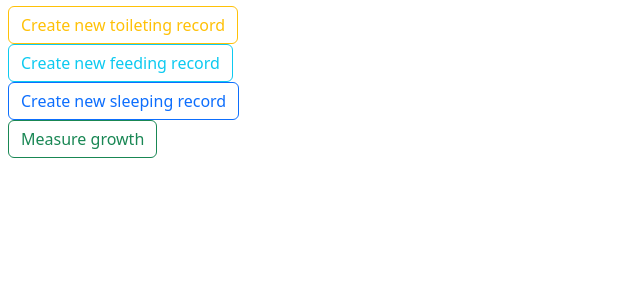
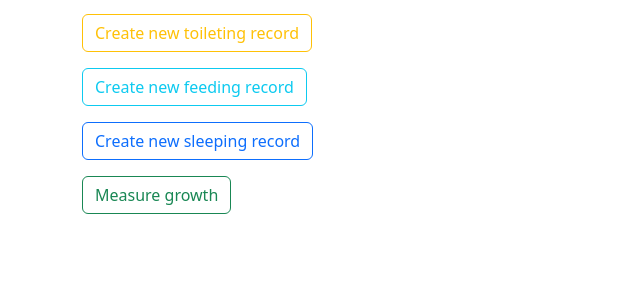
Before and after one commit to nikicrow/baby-data-app, a Django app: page /baby_records/ in a window 1280 px wide. Shown: the part 90-388 px from the top of the page, without its empty margins (0-640 px from the left). Run offline with Django 4.2, Linux system fonts and the light colour scheme; some libraries are stand-ins or nearby versions.

Commit message:
pretty up indents on html

```diff
--- a/baby_records/templates/baby_records/index.html
+++ b/baby_records/templates/baby_records/index.html
@@ -36,16 +36,16 @@
 
 
 <body>
-    <div class="d-flex justify-content-between px-2">
+    <div class="container py-2">
         <a class="btn btn-outline-warning" href="/baby_records/toilet_form" role="button">Create new toileting record</a>
     </div>
-    <div class="d-flex justify-content-between px-2">
+    <div class="container py-2">
         <a class="btn btn-outline-info" href="/baby_records/feeding_form" role="button">Create new feeding record</a>
     </div>
-    <div class="d-flex justify-content-between px-2">
+    <div class="container py-2">
         <a class="btn btn-outline-primary" href="/baby_records/sleeping_form" role="button">Create new sleeping record</a>
     </div>
-    <div class="d-flex justify-content-between px-2">
+    <div class="container py-2">
         <a class="btn btn-outline-success" href="/baby_records/growth_form" role="button">Measure growth</a>
     </div>
 
--- a/baby_records/templates/baby_records/main_growth.html
+++ b/baby_records/templates/baby_records/main_growth.html
@@ -33,12 +33,13 @@
     <centre></centre>
     <h1 class="text-center">Hello! Welcome to the Baby Crow {{entry_type}} records </h1>
 </header>
-<div class="d-flex justify-content-between px-2">
+<div class="container py-2">
     <a class="btn btn-outline-warning" href="/baby_records/growth_form" role="button">Create new {{entry_type}} record</a>
 </div>
 
 
 <body>
+<div class="container py-2">
 <h2>Latest {{entry_type}} entries below:</h2>
 {% if latest_records_list %}
     <table class="table">
@@ -72,6 +73,6 @@
 {% else %}
     <p>No {{entry_type}} records are available.</p>
 {% endif %}
-
+</div>
 </body>
 </html>
--- a/baby_records/templates/baby_records/main_sleep.html
+++ b/baby_records/templates/baby_records/main_sleep.html
@@ -33,12 +33,13 @@
     <centre></centre>
     <h1 class="text-center">Hello! Welcome to the Baby Crow {{entry_type}} records </h1>
 </header>
-<div class="d-flex justify-content-between px-2">
+<div class="container py-2">
     <a class="btn btn-outline-warning" href="/baby_records/sleeping_form" role="button">Create new {{entry_type}} record</a>
 </div>
 
 
 <body>
+<div class="container py-2">
 <h2>Latest {{entry_type}} entries below:</h2>
 {% if latest_records_list %}
     <table class="table">
@@ -72,6 +73,6 @@
 {% else %}
     <p>No {{entry_type}} records are available.</p>
 {% endif %}
-
+</div>
 </body>
 </html>
--- a/baby_records/templates/baby_records/main_toilet.html
+++ b/baby_records/templates/baby_records/main_toilet.html
@@ -33,12 +33,13 @@
     <centre></centre>
     <h1 class="text-center">Hello! Welcome to the Baby Crow {{entry_type}} records </h1>
 </header>
-<div class="d-flex justify-content-between px-2">
+<div class="container py-2">
     <a class="btn btn-outline-warning" href="/baby_records/toilet_form" role="button">Create new {{entry_type}} record</a>
 </div>
 
 
 <body>
+<div class="container py-2">
 <h2>Latest {{entry_type}} entries below:</h2>
 {% if latest_records_list %}
     <table class="table">
@@ -78,4 +79,5 @@
 {% endif %}
 
 </body>
+</div>
 </html>
```
Also changed, not shown: baby_records/templates/baby_records/form.html (+8 -2 lines), baby_records/templates/baby_records/main_feed.html (+6 -2 lines).
